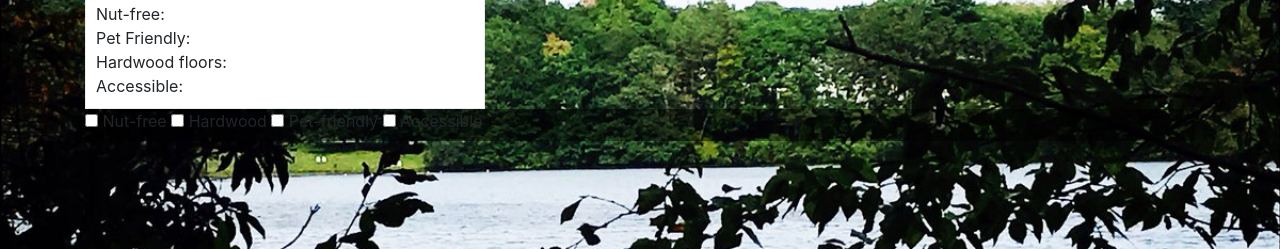
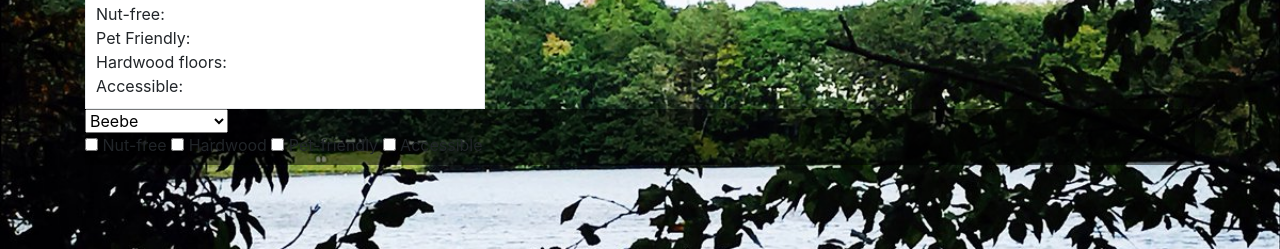
Before and after one commit to dtosca/HouseIt, a Flask app: template templates/index.html in a window 1280 px wide. Shown: the part 551-800 px from the top of the page. Run offline with Flask 2, Linux system fonts and the light colour scheme; the template is opened without the code that fills it, so the values that code supplies are empty; some libraries are stand-ins or nearby versions.

Commit message:
inline stuff

```diff
--- a/templates/index.html
+++ b/templates/index.html
@@ -91,7 +91,7 @@
         border: 1px solid darkgray;
         width: 50%;
       }
-      inline {
+      input, select {
           display: inline-block;
       }
       .search {
@@ -195,7 +195,7 @@
         </div>
 <!-- form for searching feature -->
         <form class="search" method=POST action="">
-        <!--   <select class="inline" name="dorm">
+          <select name="dorm">
               <option>Beebe</option>
               <option>Cazenove</option>
               <option>Munger</option>
@@ -214,31 +214,13 @@
               <option>Stone-Davis</option>
               <option>Simpson West</option>
               <option>Hemlock</option>
-          </select> -->
+          </select>
           <div>
             <label><input type="checkbox" name="needs" value="nuts"> Nut-free</label>
             <label><input type="checkbox" name="needs" value="hardwood"> Hardwood</label>
             <label><input type="checkbox" name="needs" value="pets"> Pet-friendly</label>
             <label><input type="checkbox" name="needs" value="accessible"> Accessible</label>
           </div>
-          <!-- <fieldset>
-              <div class="form-group">
-                <input type="checkbox" name="needs" value="nuts">
-                <label for="nuts"><span class="span-normal">Nut-free</span></label>
-              </div>
-              <div>
-                <input class="inline" type="checkbox" name="needs" value="pets">
-                <label for="pets"><span class="span-normal">Hardwood</span></label>
-              </div>
-              <div>
-                <input class="inline" type="checkbox" name="needs" value="hardwood">
-                <label for="carpet"><span class="span-normal">Pet-friendly</span></label>
-              </div>
-              <div>
-                <input class="inline" type="checkbox" name="needs" value="accessible">
-                <label for="carpet"><span class="span-normal">Accessible</span></label>
-              </div>
-          </fieldset> -->
 
           <!-- <button action="/home/">Refresh Table</button> -->
 
```
